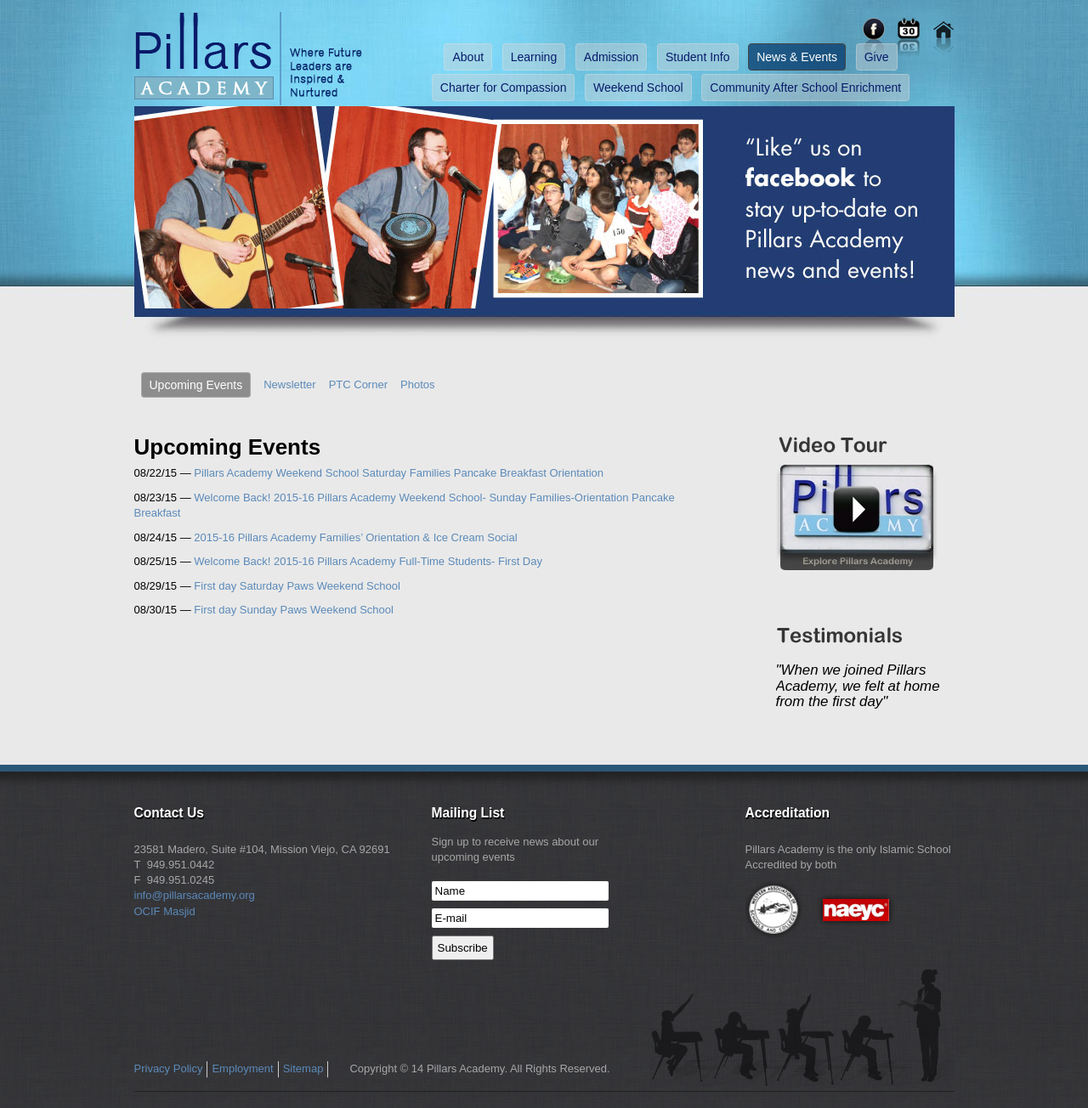
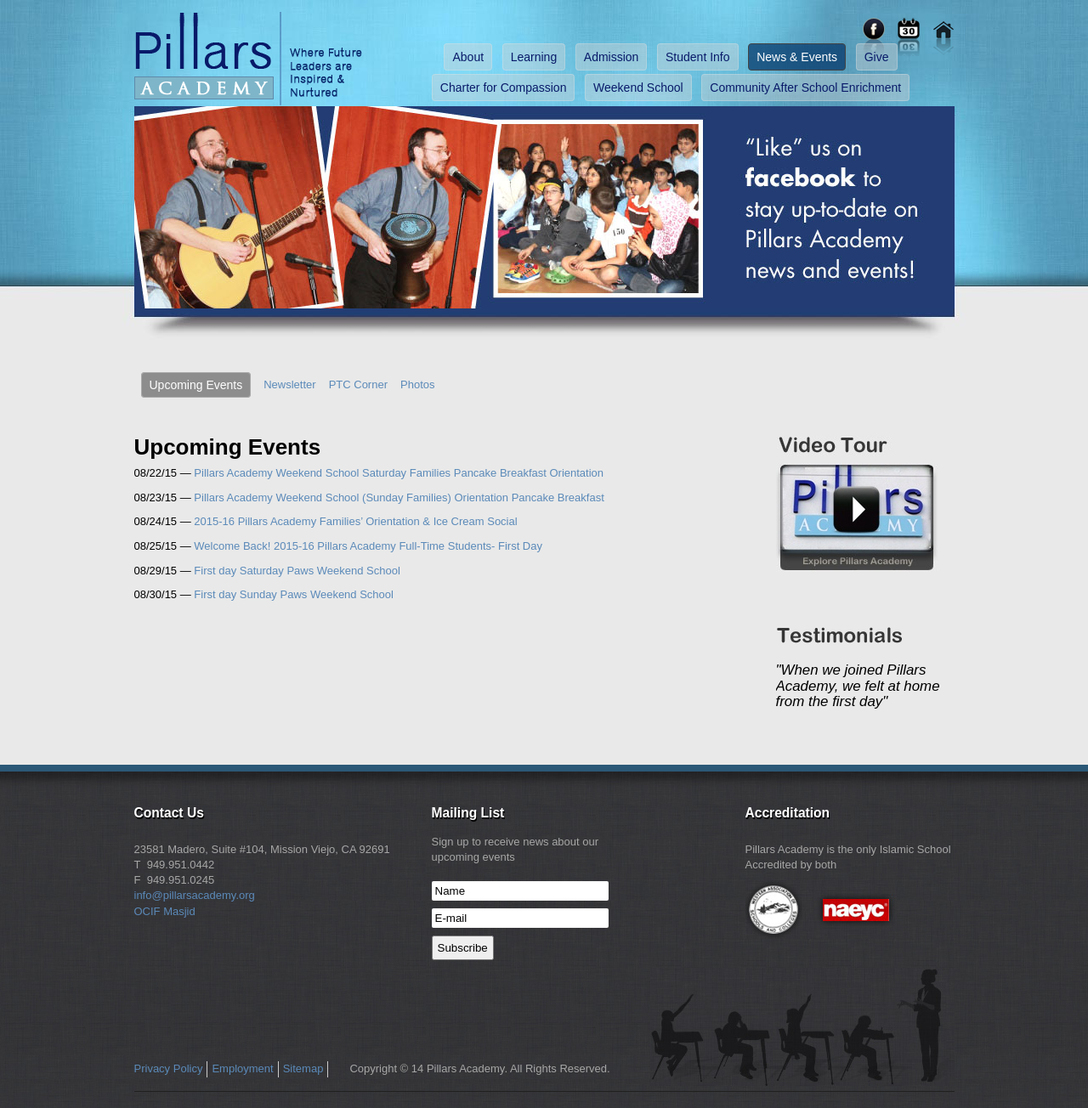
Before and after one commit to pillarsacademy/pillarsacademy.github.io, a Jekyll site: the page built from news/upcoming-events.md, in a window 1280 px wide. Shown: the whole page at 85% size. Built offline with Jekyll 4.4.1, drawn with Linux system fonts in a browser that asks for light colours; nearby versions of some CDN libraries; Markdown is read by kramdown in place of the engine named in the settings.

Commit message:
Update 2015-08-23-Pillars-Academy-Weekend-School-Sunday-Families-Pancake-Breakfast-Orientation.md

```diff
--- a/news/upcoming-events/_posts/2015-08-23-Pillars-Academy-Weekend-School-Sunday-Families-Pancake-Breakfast-Orientation.md
+++ b/news/upcoming-events/_posts/2015-08-23-Pillars-Academy-Weekend-School-Sunday-Families-Pancake-Breakfast-Orientation.md
@@ -1,6 +1,6 @@
 ---
 layout: event
-title: "Welcome Back! 2015-16 Pillars Academy Weekend School- Sunday Families-Orientation Pancake Breakfast"
+title: "Pillars Academy Weekend School (Sunday Families) Orientation Pancake Breakfast"
 when: 08.23.2015
 ---
 
```
